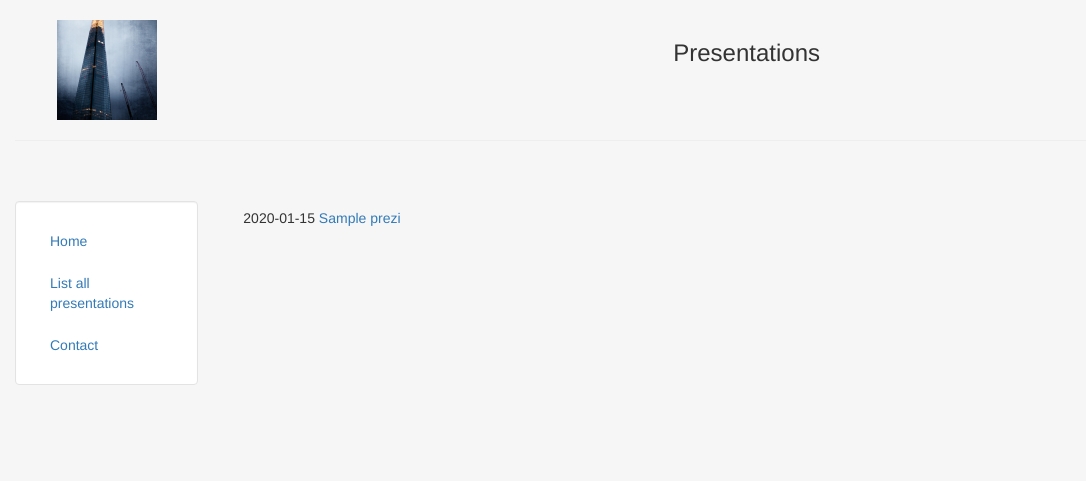
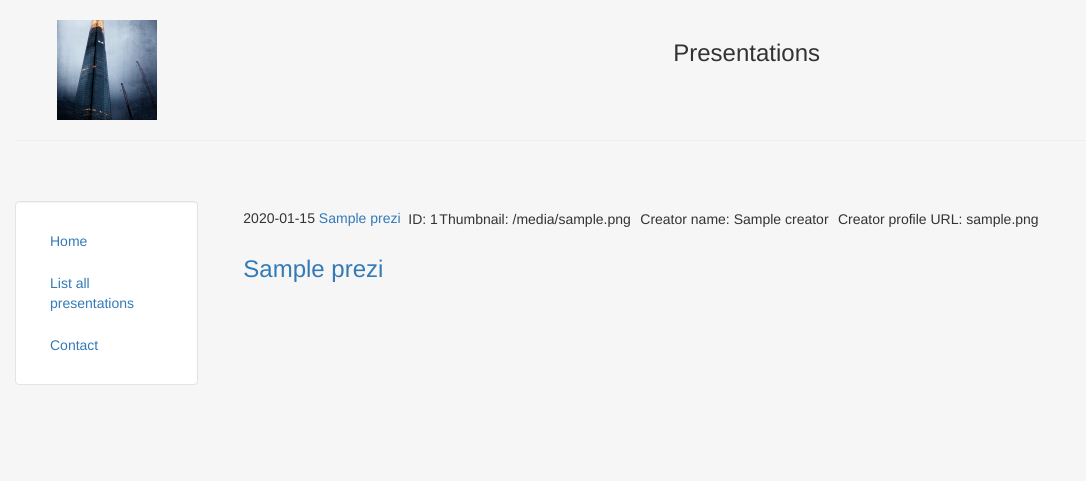
Before and after one commit to prezihomework/prezi-processor, a Django app: template processor/templates/processor/search.html in a window 1280 px wide. Shown: the top 481 px of the page, without its empty margins (0-1086 px from the left). Run offline with Django 3.2, Linux system fonts and the light colour scheme; tables that the repository leaves empty hold one stand-in row (values such as "Sample post"); the template is opened without the code that fills it: values that come from a table or form of the project are taken from there, most other values are stand-ins (such as "Sample title", 1, 10 or a date in 2020); some libraries are stand-ins or nearby versions.

Commit message:
Create requirements.txt as dependency model and create some client web app logic

```diff
--- a/processor/models.py
+++ b/processor/models.py
@@ -2,15 +2,16 @@ from django.db import models
 
 class Creator(models.Model):
     name = models.CharField(primary_key=True, max_length=200)
-    profileUrl = models.SlugField(max_length=200)
+    profileUrl = models.CharField(max_length=200)
 
     def __str__(self):
         return self.name
 
+
 class Prezi(models.Model):
     id = models.CharField(primary_key=True, max_length=200)
     title = models.CharField(max_length=200)
-    thumbnail = models.SlugField(max_length=200)
+    thumbnail = models.CharField(max_length=200)
     creator = models.ForeignKey(Creator)
     pub_date = models.DateTimeField()
 
--- a/processor/templates/processor/search.html
+++ b/processor/templates/processor/search.html
@@ -1,6 +1,18 @@
 {% extends "processor/header.html" %}
 {% block content %}
-	{% for prezi in object_list %}
-		<h5>{{ prezi.pub_date|date:"Y-m-d" }}<a href="/search/{{prezi.title}}">  {{ prezi.title }}</a></h5>
-	{% endfor %}
+
+    <table style="width:80%">
+        {% for prezi in object_list %}
+              <tr>
+                <td><h5>{{ prezi.pub_date|date:"Y-m-d" }}<a href="/processor/search/{{prezi.title}}">  {{ prezi.title }}</a></h5></td>
+                <td>ID: {{ prezi.id }}</td>
+                <td>Thumbnail: {{ prezi.thumbnail }}</td>
+                <td>Creator name: {{ creator.name }}</td>
+                <td>Creator profile URL: {{ creator.profileUrl }}</td>
+              </tr>
+        {% endfor %}
+    </table>
+
+    <h3><a href="/search/{{prezi.id}}">{{ prezi.title}}</a></h3>
+
 {% endblock %}
--- a/processor/urls.py
+++ b/processor/urls.py
@@ -5,9 +5,12 @@ from .models import Prezi
 from . import views
 
 urlpatterns = [
-               url(r'^$', views.index, name='home'),
-               url(r'^contact/', views.contact, name='processor/contact.html'),
-               url(r'^search/', ListView.as_view(
+                url(r'^$', views.index, name='home'),
+                url(r'^contact/', views.contact, name='processor/contact.html'),
+                url(r'^test/', views.test, name='processor/test.html'),
+                url(r'^search/', ListView.as_view(
                                     queryset=Prezi.objects.all(),
                                     template_name="processor/search.html")),
+                url(r'^list/', views.list, name='processor/list.html'),
+                url(r'^deserialize/', views.deserialize, name='processor/deserialize.html'),
 ]
--- /dev/null
+++ b/requirements.txt
@@ -0,0 +1,2 @@
+django
+requests
```
Also changed, not shown: processor/views.py (+34 -0 lines), README.md, db.sqlite3.
